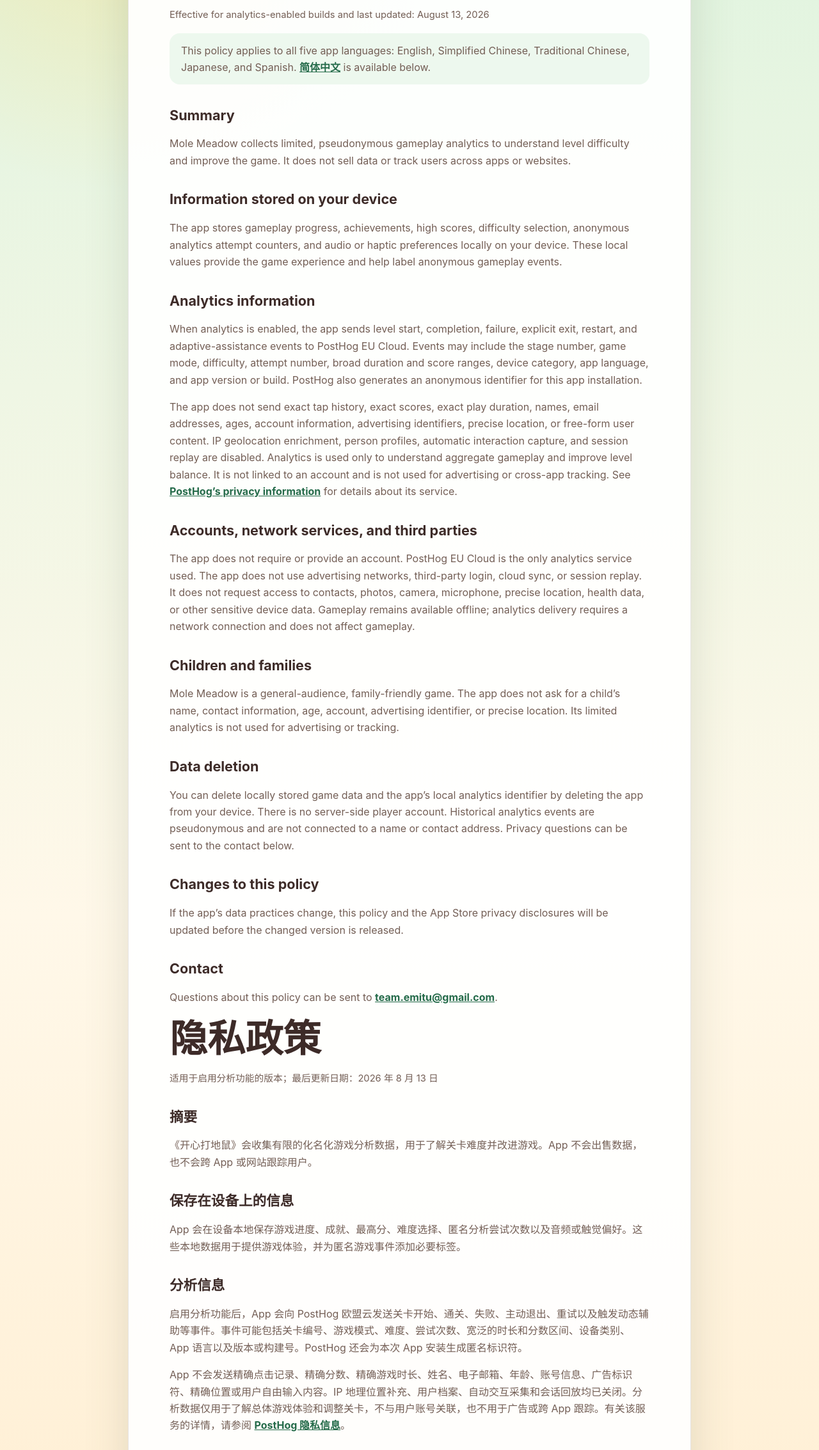
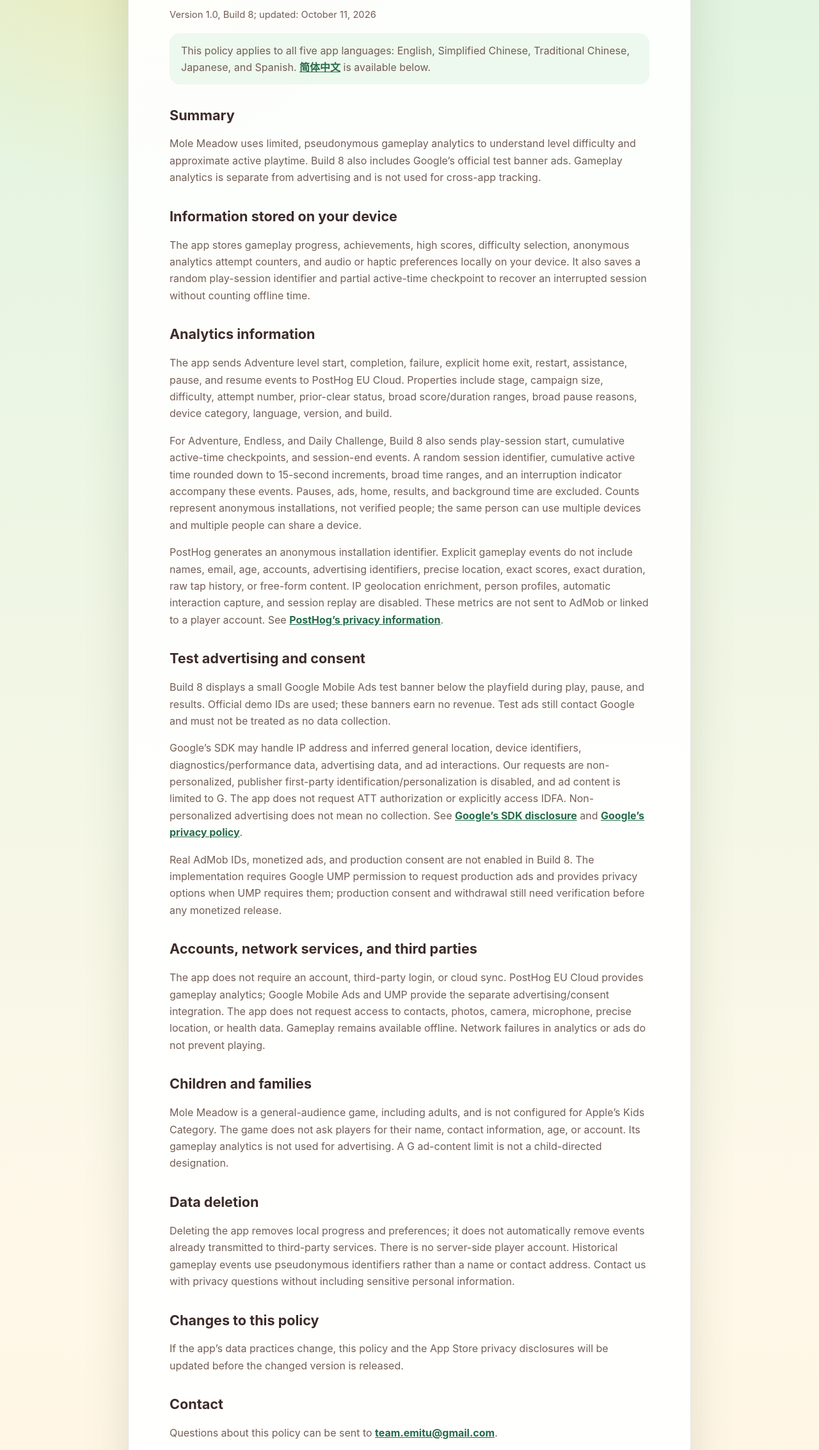
Before and after one commit to porphyrio777/mole-meadow-support, a plain HTML site: page privacy/index.html in a window 1280 px wide. Shown: the part 215-2482 px from the top of the page at 64% size. Drawn offline with Linux system fonts and the light colour scheme.

Commit message:
Update Build 8 privacy and support disclosures

```diff
--- a/privacy/index.html
+++ b/privacy/index.html
@@ -11,27 +11,33 @@
   <main>
     <p class="eyebrow">Mole Meadow</p>
     <h1>Privacy Policy</h1>
-    <p class="updated">Effective for analytics-enabled builds and last updated: August 13, 2026</p>
+    <p class="updated">Version 1.0, Build 8; updated: October 11, 2026</p>
     <p class="language-note">This policy applies to all five app languages: English, Simplified Chinese, Traditional Chinese, Japanese, and Spanish. <a href="#zh-hans">简体中文</a> is available below.</p>
 
     <h2>Summary</h2>
-    <p>Mole Meadow collects limited, pseudonymous gameplay analytics to understand level difficulty and improve the game. It does not sell data or track users across apps or websites.</p>
+    <p>Mole Meadow uses limited, pseudonymous gameplay analytics to understand level difficulty and approximate active playtime. Build 8 also includes Google’s official test banner ads. Gameplay analytics is separate from advertising and is not used for cross-app tracking.</p>
 
     <h2>Information stored on your device</h2>
-    <p>The app stores gameplay progress, achievements, high scores, difficulty selection, anonymous analytics attempt counters, and audio or haptic preferences locally on your device. These local values provide the game experience and help label anonymous gameplay events.</p>
+    <p>The app stores gameplay progress, achievements, high scores, difficulty selection, anonymous analytics attempt counters, and audio or haptic preferences locally on your device. It also saves a random play-session identifier and partial active-time checkpoint to recover an interrupted session without counting offline time.</p>
 
     <h2>Analytics information</h2>
-    <p>When analytics is enabled, the app sends level start, completion, failure, explicit exit, restart, and adaptive-assistance events to PostHog EU Cloud. Events may include the stage number, game mode, difficulty, attempt number, broad duration and score ranges, device category, app language, and app version or build. PostHog also generates an anonymous identifier for this app installation.</p>
-    <p>The app does not send exact tap history, exact scores, exact play duration, names, email addresses, ages, account information, advertising identifiers, precise location, or free-form user content. IP geolocation enrichment, person profiles, automatic interaction capture, and session replay are disabled. Analytics is used only to understand aggregate gameplay and improve level balance. It is not linked to an account and is not used for advertising or cross-app tracking. See <a href="https://posthog.com/privacy">PostHog’s privacy information</a> for details about its service.</p>
+    <p>The app sends Adventure level start, completion, failure, explicit home exit, restart, assistance, pause, and resume events to PostHog EU Cloud. Properties include stage, campaign size, difficulty, attempt number, prior-clear status, broad score/duration ranges, broad pause reasons, device category, language, version, and build.</p>
+    <p>For Adventure, Endless, and Daily Challenge, Build 8 also sends play-session start, cumulative active-time checkpoints, and session-end events. A random session identifier, cumulative active time rounded down to 15-second increments, broad time ranges, and an interruption indicator accompany these events. Pauses, ads, home, results, and background time are excluded. Counts represent anonymous installations, not verified people; the same person can use multiple devices and multiple people can share a device.</p>
+    <p>PostHog generates an anonymous installation identifier. Explicit gameplay events do not include names, email, age, accounts, advertising identifiers, precise location, exact scores, exact duration, raw tap history, or free-form content. IP geolocation enrichment, person profiles, automatic interaction capture, and session replay are disabled. These metrics are not sent to AdMob or linked to a player account. See <a href="https://posthog.com/privacy">PostHog’s privacy information</a>.</p>
+
+    <h2>Test advertising and consent</h2>
+    <p>Build 8 displays a small Google Mobile Ads test banner below the playfield during play, pause, and results. Official demo IDs are used; these banners earn no revenue. Test ads still contact Google and must not be treated as no data collection.</p>
+    <p>Google’s SDK may handle IP address and inferred general location, device identifiers, diagnostics/performance data, advertising data, and ad interactions. Our requests are non-personalized, publisher first-party identification/personalization is disabled, and ad content is limited to G. The app does not request ATT authorization or explicitly access IDFA. Non-personalized advertising does not mean no collection. See <a href="https://developers.google.com/admob/ios/privacy/data-disclosure">Google’s SDK disclosure</a> and <a href="https://policies.google.com/privacy">Google’s privacy policy</a>.</p>
+    <p>Real AdMob IDs, monetized ads, and production consent are not enabled in Build 8. The implementation requires Google UMP permission to request production ads and provides privacy options when UMP requires them; production consent and withdrawal still need verification before any monetized release.</p>
 
     <h2>Accounts, network services, and third parties</h2>
-    <p>The app does not require or provide an account. PostHog EU Cloud is the only analytics service used. The app does not use advertising networks, third-party login, cloud sync, or session replay. It does not request access to contacts, photos, camera, microphone, precise location, health data, or other sensitive device data. Gameplay remains available offline; analytics delivery requires a network connection and does not affect gameplay.</p>
+    <p>The app does not require an account, third-party login, or cloud sync. PostHog EU Cloud provides gameplay analytics; Google Mobile Ads and UMP provide the separate advertising/consent integration. The app does not request access to contacts, photos, camera, microphone, precise location, or health data. Gameplay remains available offline. Network failures in analytics or ads do not prevent playing.</p>
 
     <h2>Children and families</h2>
-    <p>Mole Meadow is a general-audience, family-friendly game. The app does not ask for a child’s name, contact information, age, account, advertising identifier, or precise location. Its limited analytics is not used for advertising or tracking.</p>
+    <p>Mole Meadow is a general-audience game, including adults, and is not configured for Apple’s Kids Category. The game does not ask players for their name, contact information, age, or account. Its gameplay analytics is not used for advertising. A G ad-content limit is not a child-directed designation.</p>
 
     <h2>Data deletion</h2>
-    <p>You can delete locally stored game data and the app’s local analytics identifier by deleting the app from your device. There is no server-side player account. Historical analytics events are pseudonymous and are not connected to a name or contact address. Privacy questions can be sent to the contact below.</p>
+    <p>Deleting the app removes local progress and preferences; it does not automatically remove events already transmitted to third-party services. There is no server-side player account. Historical gameplay events use pseudonymous identifiers rather than a name or contact address. Contact us with privacy questions without including sensitive personal information.</p>
 
     <h2>Changes to this policy</h2>
     <p>If the app’s data practices change, this policy and the App Store privacy disclosures will be updated before the changed version is released.</p>
@@ -41,26 +47,32 @@
 
     <section id="zh-hans" lang="zh-Hans">
       <h1>隐私政策</h1>
-      <p class="updated">适用于启用分析功能的版本；最后更新日期：2026 年 8 月 13 日</p>
+      <p class="updated">1.0 版本 Build 8；更新日期：2026 年 10 月 11 日</p>
 
       <h2>摘要</h2>
-      <p>《开心打地鼠》会收集有限的化名化游戏分析数据，用于了解关卡难度并改进游戏。App 不会出售数据，也不会跨 App 或网站跟踪用户。</p>
+      <p>《开心打地鼠》使用有限的化名化游戏分析数据，了解关卡难度和大致有效游玩时长。Build 8 还包含 Google 官方测试 Banner。游戏分析与广告独立，不用于跨 App 跟踪。</p>
 
       <h2>保存在设备上的信息</h2>
-      <p>App 会在设备本地保存游戏进度、成就、最高分、难度选择、匿名分析尝试次数以及音频或触觉偏好。这些本地数据用于提供游戏体验，并为匿名游戏事件添加必要标签。</p>
+      <p>App 在本地保存进度、成就、最高分、难度、匿名分析尝试次数以及音频或触觉偏好，也保存随机游玩会话标识和有效时长检查点，以恢复中断会话，不把离线时间计入游玩。</p>
 
       <h2>分析信息</h2>
-      <p>启用分析功能后，App 会向 PostHog 欧盟云发送关卡开始、通关、失败、主动退出、重试以及触发动态辅助等事件。事件可能包括关卡编号、游戏模式、难度、尝试次数、宽泛的时长和分数区间、设备类别、App 语言以及版本或构建号。PostHog 还会为本次 App 安装生成匿名标识符。</p>
-      <p>App 不会发送精确点击记录、精确分数、精确游戏时长、姓名、电子邮箱、年龄、账号信息、广告标识符、精确位置或用户自由输入内容。IP 地理位置补充、用户档案、自动交互采集和会话回放均已关闭。分析数据仅用于了解总体游戏体验和调整关卡，不与用户账号关联，也不用于广告或跨 App 跟踪。有关该服务的详情，请参阅 <a href="https://posthog.com/privacy">PostHog 隐私信息</a>。</p>
+      <p>App 向 PostHog 欧盟云发送闯关开始、通关、失败、主动回首页、重试、辅助、暂停和继续事件。属性包括关卡、总关数、难度、尝试次数、是否已通关、宽泛分数和时长区间、暂停原因类别、设备类别、语言、版本和构建号。</p>
+      <p>Build 8 对闯关、无限和每日挑战还记录会话开始、累计有效时长检查点和结束事件，使用随机会话标识、向下取整到 15 秒的累计时长、时长区间及中断标记。暂停、广告、首页、结果页和后台时间不计入。人数代表匿名安装，而非准确真人数量；同一人可能有多台设备，多人也可能共用设备。</p>
+      <p>PostHog 生成匿名安装标识。显式游戏事件不包含姓名、邮箱、年龄、账号、广告标识符、精确位置、精确分数或时长、原始点击记录或自由输入内容。IP 地理位置补充、用户档案、自动交互采集和会话录制已关闭，指标不传给 AdMob、不与玩家账号关联。参阅 <a href="https://posthog.com/privacy">PostHog 隐私信息</a>。</p>
+
+      <h2>测试广告与同意管理</h2>
+      <p>Build 8 在游戏、暂停和结果页的场地下方显示小型 Google 测试 Banner，使用官方演示 ID，不产生收入。测试广告仍会连接 Google，不等于没有数据收集。</p>
+      <p>Google SDK 可能处理 IP 和推断的大致位置、设备标识、诊断与性能数据、广告数据及广告交互。请求为非个性化，发布商第一方标识与个性化已关闭，广告内容限 G 级。App 不请求 ATT 授权、不显式访问 IDFA。非个性化广告不等于不收集数据。参阅 <a href="https://developers.google.com/admob/ios/privacy/data-disclosure">Google SDK 披露</a>及 <a href="https://policies.google.com/privacy">Google 隐私政策</a>。</p>
+      <p>Build 8 未启用真实广告 ID、广告收益或正式同意流程。正式广告实现要求 UMP 允许广告请求，并在需要时提供隐私选项；盈利版本启用前仍需验证真实项目的同意和撤回流程。</p>
 
       <h2>账号、网络服务与第三方</h2>
-      <p>App 不需要且不提供用户账号，PostHog 欧盟云是唯一使用的分析服务。App 不使用广告网络、第三方登录、云同步或会话回放，也不请求访问通讯录、照片、相机、麦克风、精确位置、健康数据或其他敏感设备数据。游戏本身仍可离线游玩；分析数据传输需要网络连接，但不会影响游戏。</p>
+      <p>App 不需要账号、第三方登录或云同步。PostHog 欧盟云提供游戏分析，Google Mobile Ads 和 UMP 提供独立的广告与同意管理接入。App 不请求访问通讯录、照片、相机、麦克风、精确位置或健康数据。游戏可以离线运行，广告或分析网络失败不会阻止游玩。</p>
 
       <h2>儿童与家庭</h2>
-      <p>《开心打地鼠》是一款适合家庭体验的大众游戏。App 不会要求儿童提供姓名、联系方式、年龄、账号、广告标识符或精确位置；有限的分析数据不用于广告或跟踪。</p>
+      <p>《开心打地鼠》面向大众，包括成年人，目前未配置 Apple 儿童类别。游戏不询问玩家姓名、联系方式、年龄或账号。游戏分析不用于广告；G 级广告内容限制不代表面向儿童的声明。</p>
 
       <h2>删除数据</h2>
-      <p>从设备删除 App 即可删除本地游戏数据和本地分析标识符。App 不提供服务器端玩家账号。历史分析事件采用化名标识，不与姓名或联系方式关联。如有隐私疑问，可通过下方方式联系。</p>
+      <p>删除 App 会移除本地进度和偏好，但不会自动删除已传给第三方服务的事件。App 没有服务器端玩家账号。历史游戏事件使用化名标识，不使用姓名或联系方式。如有隐私问题请联系我们，并避免提供敏感个人信息。</p>
 
       <h2>政策变更</h2>
       <p>如果 App 的数据处理方式发生变化，本政策与 App Store 隐私披露会在变更后的版本发布前更新。</p>
```
Also changed, not shown: support/index.html (+4 -4 lines).
